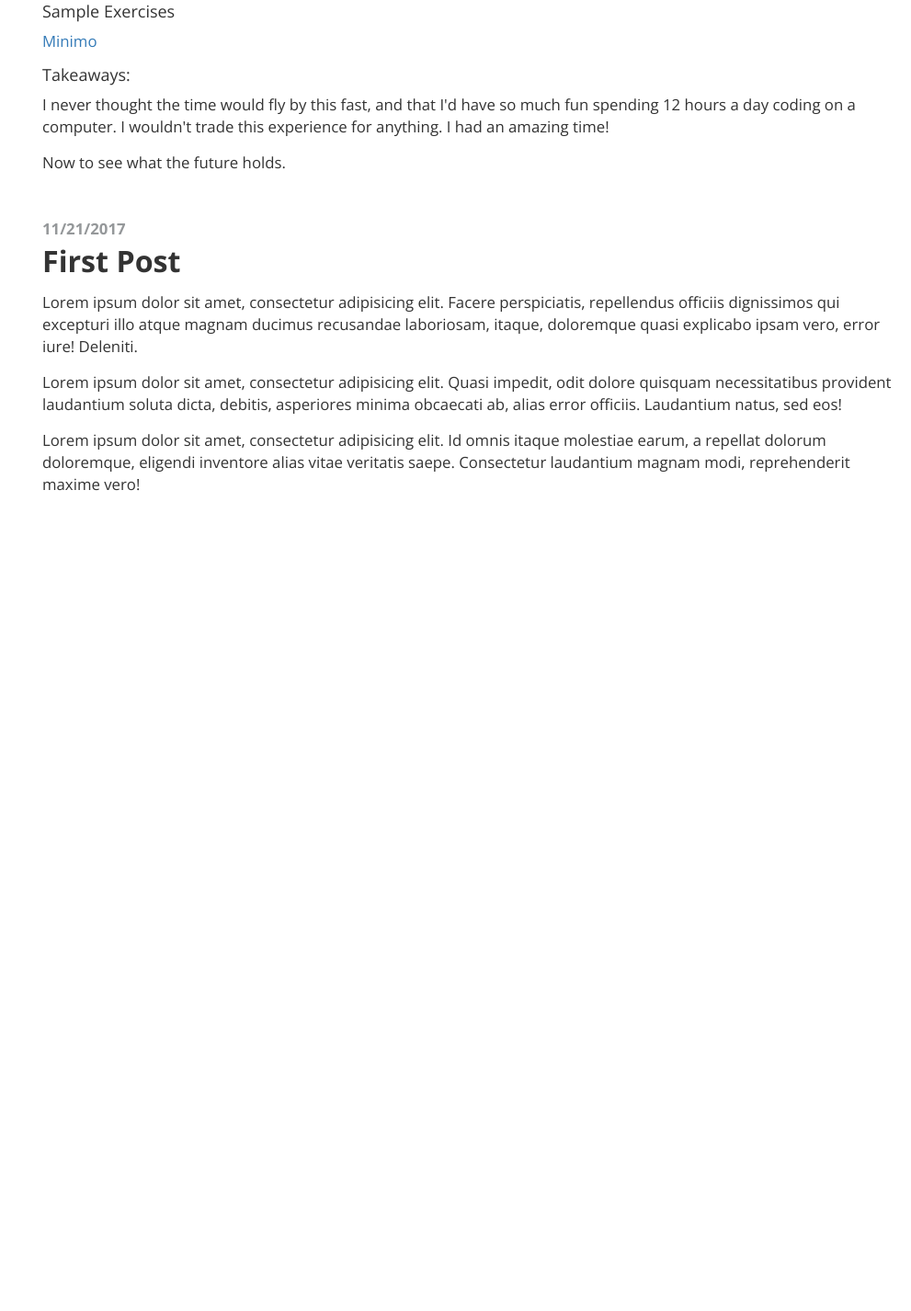
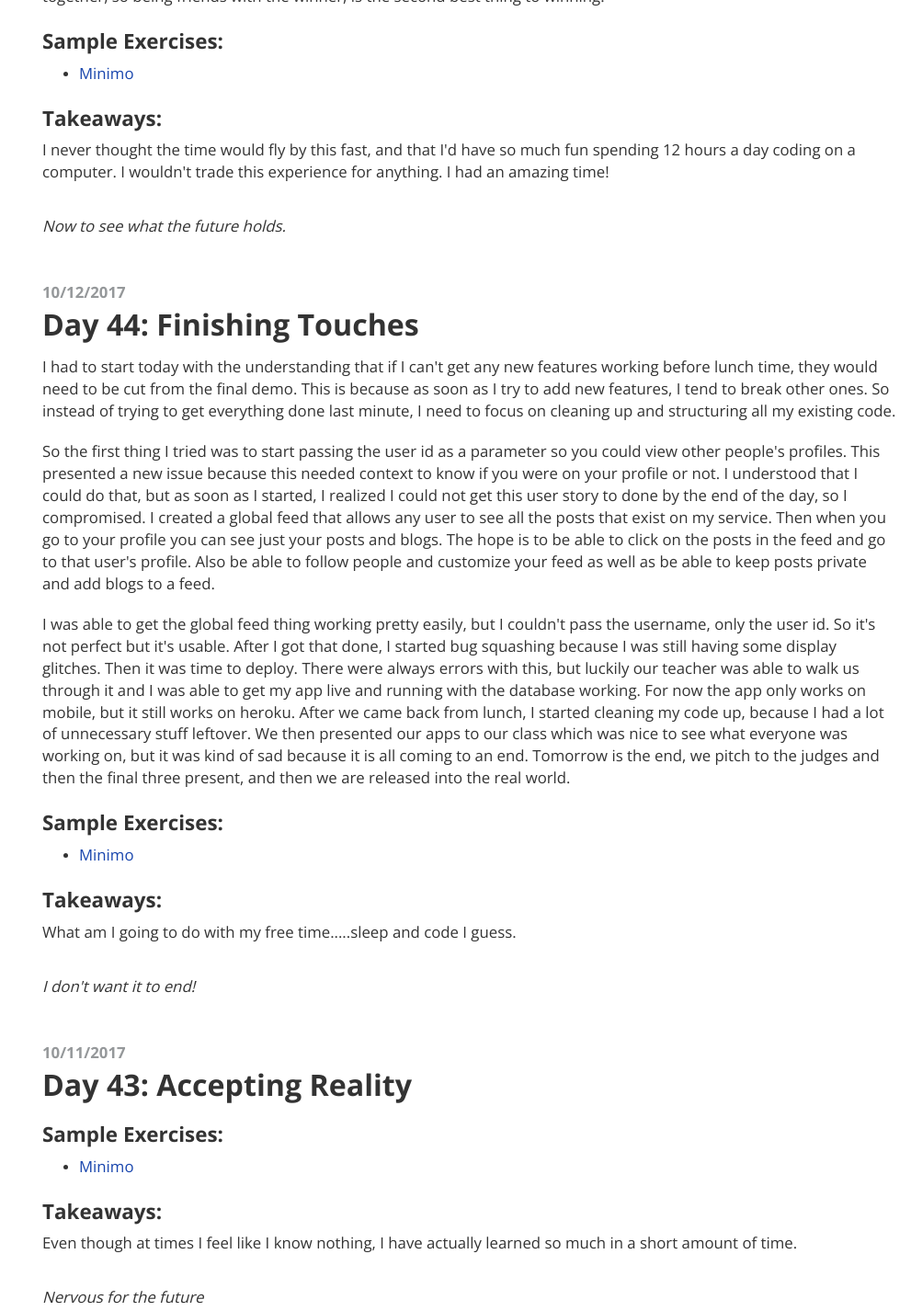
Before and after one commit to philipwisner/philipwisner.com, a plain HTML site: page pages/blogs/ironhack.html in a window 1280 px wide. Shown: the part 1280-2706 px from the top of the page at 92% size, without its empty margins (289-1280 px from the left). Before the commit the page ends 1899 px from the top, so only its background shows below. Drawn offline with nearby package versions, Linux system fonts and the light colour scheme.

Commit message:
adding Ironhack blog conent

```diff
--- a/pages/blogs/ironhack.html
+++ b/pages/blogs/ironhack.html
@@ -61,7 +61,7 @@
 				</div>
 				<div class="posts">
 					<div class="post">
-						<p class="date">12/1/2017</p>
+						<p class="date">10/13/2017</p>
 						<h3>Day 45: It's all over now</h3>
 						<p>Today's the day, the final day.  So even though we presented yesterday, our real final projects were not due until Friday morning to submit in front of the judges. So last night I started going through all of my code and cleaning it up, I had a lot of duplicated or nonfunctional code. I also had to clean up a lot of my styling because I only really had basic styling just to get the layout working.</p>
 						<p>I spent time cleaning each page and component one by one. It was nice doing this, because it helped me understand my code better and I caught some errors and duplicates. Also I was kinda upset because even though I completed my MVP, I didn't push as hard as I could've. I really imagined my final project being way more impressive than it wound up being. But the reason I was okay with not adding any extra wow features was because I really wanted to learn and understand what I was doing. And because I didn't rush and try and complete everything, I felt that I could actually understand what was going on. It took a while for everything to click, but once it did it was worth it.</p>
@@ -69,20 +69,53 @@
 						<p>So the final day starts and we met some of the judges, who were all from different areas in the tech community. Then we had to explain our app and code to each judge or pair of judges for 7 minutes. After that we moved to the next judge and repeated. We had to do this five times. The first time I went it felt much easier because the second time it just feels like you're repeating yourself. Also my local app crashed during my presentation but luckily I had my full app deployed on heroku. It didn't have the most up to date code, but it did everything I needed it to. Some of the judges were interested in the code, some in the design, and others in the backend or frontend. So you had to adjust to each judge. But it was really hard to do in a short amount of time.</p>
 						<p>After everyone went, we waited for them to decide the winners. And as predicted the 3 people I thought would win, did. Then after the announcement multiple judges came up and told me that I was among the top projects but they could only chose three, so that's why I didn't make it. I was 100% ok with that, my other classmates deserved it way more than me, they had better apps and code. But it felt nice to know that the work that I did was respected and understood. Then because I didn't get picked, I could go leave and relax because the three winners had to prepare for their final pitch to the public. The final projects were presented and Jennie won, with her project Sailaroo, which was just amazing and I loved her app, and she worked very hard and deserved it. The best part is we always worked together, so being friends with the winner, is the second best thing to winning.<p>
 						<div class="after-post">
-							<h4>Sample Exercises</h4>
-							<p><a href="https://minimo.herokuapp.com/home">Minimo</a></p>
+							<h4>Sample Exercises:</h4>
+							<ul>
+								<li>
+									<a href="https://minimo.herokuapp.com/home">Minimo</a>
+								</li>
+							</ul>
 							<h4>Takeaways:</h4>
 							<p>I never thought the time would fly by this fast, and that I'd have so much fun spending 12 hours a day coding on a computer. I wouldn't trade this experience for anything. I had an amazing time!</p>
-							<p>Now to see what the future holds.</p>
+							<p class="post-end">Now to see what the future holds.</p>
 						</div>
 					</div>
 					<div class="post">
-						<p class="date">11/21/2017</p>
-						<h3>First Post</h3>
-						<p>Lorem ipsum dolor sit amet, consectetur adipisicing elit. Facere perspiciatis, repellendus officiis dignissimos qui excepturi illo atque magnam ducimus recusandae laboriosam, itaque, doloremque quasi explicabo ipsam vero, error iure! Deleniti.</p>
-						<p>Lorem ipsum dolor sit amet, consectetur adipisicing elit. Quasi impedit, odit dolore quisquam necessitatibus provident laudantium soluta dicta, debitis, asperiores minima obcaecati ab, alias error officiis. Laudantium natus, sed eos!</p>
-						<p>Lorem ipsum dolor sit amet, consectetur adipisicing elit. Id omnis itaque molestiae earum, a repellat dolorum doloremque, eligendi inventore alias vitae veritatis saepe. Consectetur laudantium magnam modi, reprehenderit maxime vero!</p>
+						<p class="date">10/12/2017</p>
+						<h3>Day 44: Finishing Touches</h3>
+						<p>I had to start today with the understanding that if I can't get any new features working before lunch time, they would need to be cut from the final demo. This is because as soon as I try to add new features, I tend to break other ones. So instead of trying to get everything done last minute, I need to focus on cleaning up and structuring all my existing code.</p>
+						<p>So the first thing I tried was to start passing the user id as a parameter so you could view other people's profiles. This presented a new issue because this needed context to know if you were on your profile or not. I understood that I could do that, but as soon as I started, I realized I could not get this user story to done by the end of the day, so I compromised. I created a global feed that allows any user to see all the posts that exist on my service. Then when you go to your profile you can see just your posts and blogs. The hope is to be able to click on the posts in the feed and go to that user's profile. Also be able to follow people and customize your feed as well as be able to keep posts private and add blogs to a feed. </p>
+						<p>I was able to get the global feed thing working pretty easily, but I couldn't pass the username, only the user id. So it's not perfect but it's usable. After I got that done, I started bug squashing because I was still having some display glitches. Then it was time to deploy. There were always errors with this, but luckily our teacher was able to walk us through it and I was able to get my app live and running with the database working. For now the app only works on mobile, but it still works on heroku. After we came back from lunch, I started cleaning my code up, because I had a lot of unnecessary stuff leftover. We then presented our apps to our class which was nice to see what everyone was working on, but it was kind of sad because it is all coming to an end. Tomorrow is the end, we pitch to the judges and then the final three present, and then we are released into the real world.<p>
+						<div class="after-post">
+							<h4>Sample Exercises:</h4>
+							<ul>
+								<li>
+									<a href="https://minimo.herokuapp.com/home">Minimo</a>
+								</li>
+							</ul>
+							<h4>Takeaways:</h4>
+							<p>What am I going to do with my free time.....sleep and code I guess.</p>
+							<p class="post-end">I don't want it to end!</p>
+						</div>
 					</div>
+					<div class="post">
+						<p class="date">10/11/2017</p>
+						<h3>Day 43: Accepting Reality</h3>
+						<p></p>
+						<div class="after-post">
+							<h4>Sample Exercises:</h4>
+							<ul>
+								<li>
+									<a href="https://minimo.herokuapp.com/home">Minimo</a>
+								</li>
+							</ul>
+							<h4>Takeaways:</h4>
+							<p>Even though at times I feel like I know nothing, I have actually learned so much in a short amount of time.</p>
+							<p class="post-end">Nervous for the future</p>
+						</div>
+					</div>
+
+
 				</div>
 			</div>
 		</div>
--- a/scss/_blog.scss
+++ b/scss/_blog.scss
@@ -39,7 +39,7 @@ $lighter-color: #95989A;
 			}
 			p {
 				@include responsive-font-size (1em, 1.2em, 640px, 1200px, 0.5em);
-				margin-bottom: 15px;
+				margin-bottom: 20px;
 			}
 			.date {
 				margin-bottom: 5px;;
@@ -48,7 +48,19 @@ $lighter-color: #95989A;
 			}
 		}
 	}
-	.after-posts {
-
+	.after-post {
+		h4 {
+			font-weight: 700;
+			margin-top: 25px;
+			@include responsive-font-size (1.2em, 1.6em, 640px, 1200px, 0.5em);
+		}
+		li a {
+			@include responsive-font-size (1em, 1.2em, 640px, 1200px, 0.5em);
+			color: $accent-color;
+		}
+		.post-end {
+			margin-top: 35px;
+			font-style: italic;
+		}
 	}
 }
```
Also changed, not shown: page-style.css.
